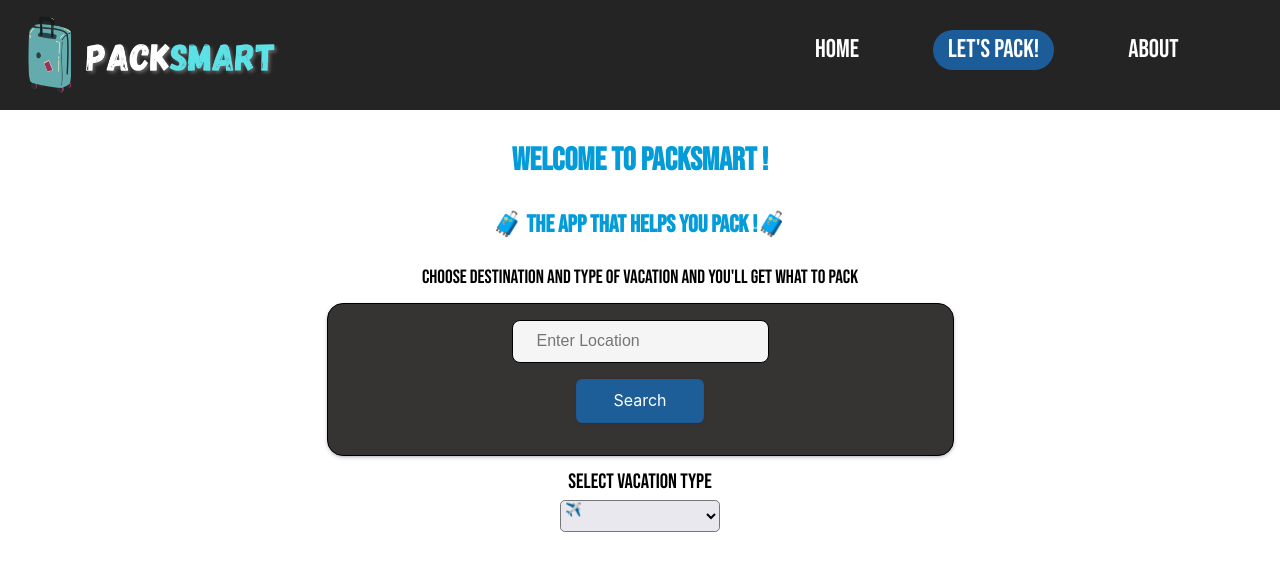
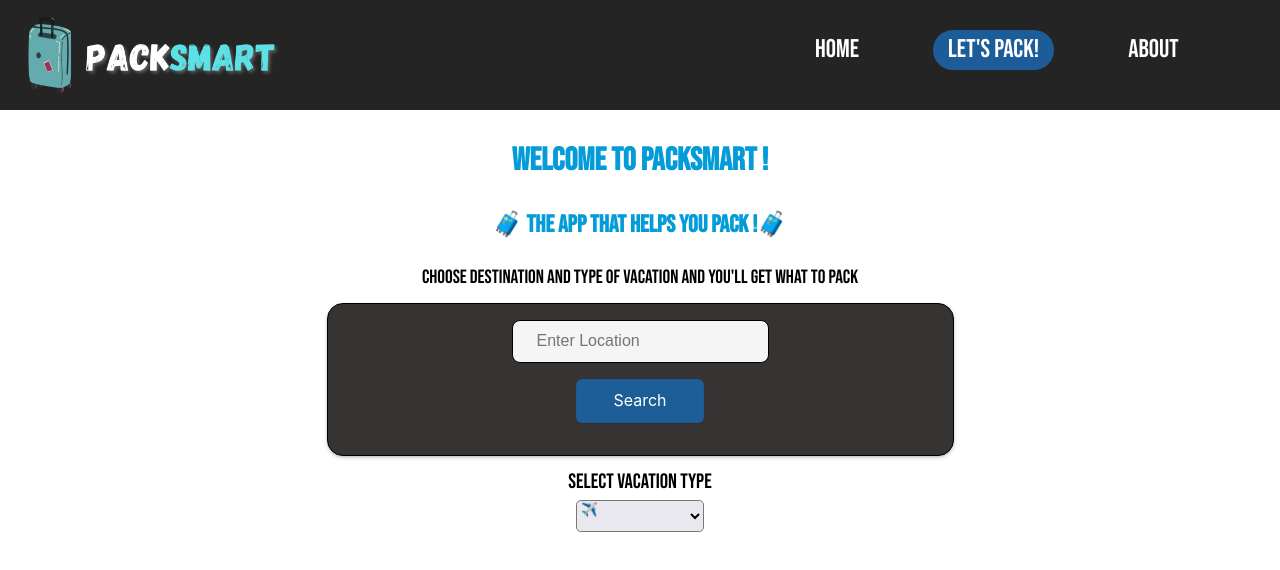
Before and after one commit to HazeFury/PackSmart, a React (Vite) app in the folder frontend/: page /packing in a window 1280 px wide. Shown: the top 570 px of the page. Built offline with nearby package versions, Linux system fonts and the light colour scheme; data requests are answered from the project's data file.

Commit message:
css for select box

```diff
--- a/frontend/src/components/Weather/Weather.css
+++ b/frontend/src/components/Weather/Weather.css
@@ -157,7 +157,7 @@
 
 #type-select {
   margin: 0.5rem;
-  width: 10rem;
+  width: 8rem;
   height: 2rem;
   display: flex;
   flex-direction: column;
@@ -166,12 +166,15 @@
   background-color: rgb(233, 232, 238);
 }
 
+#type-select:hover {
+  border: 1px solid #5ee0e6;
+}
 .option {
   text-align: center;
   display: flex;
   justify-content: space-around;
   align-items: center;
-  text-indent: 50%;
+  padding-left: 2rem;
 }
 
 .luggage-container {
```
